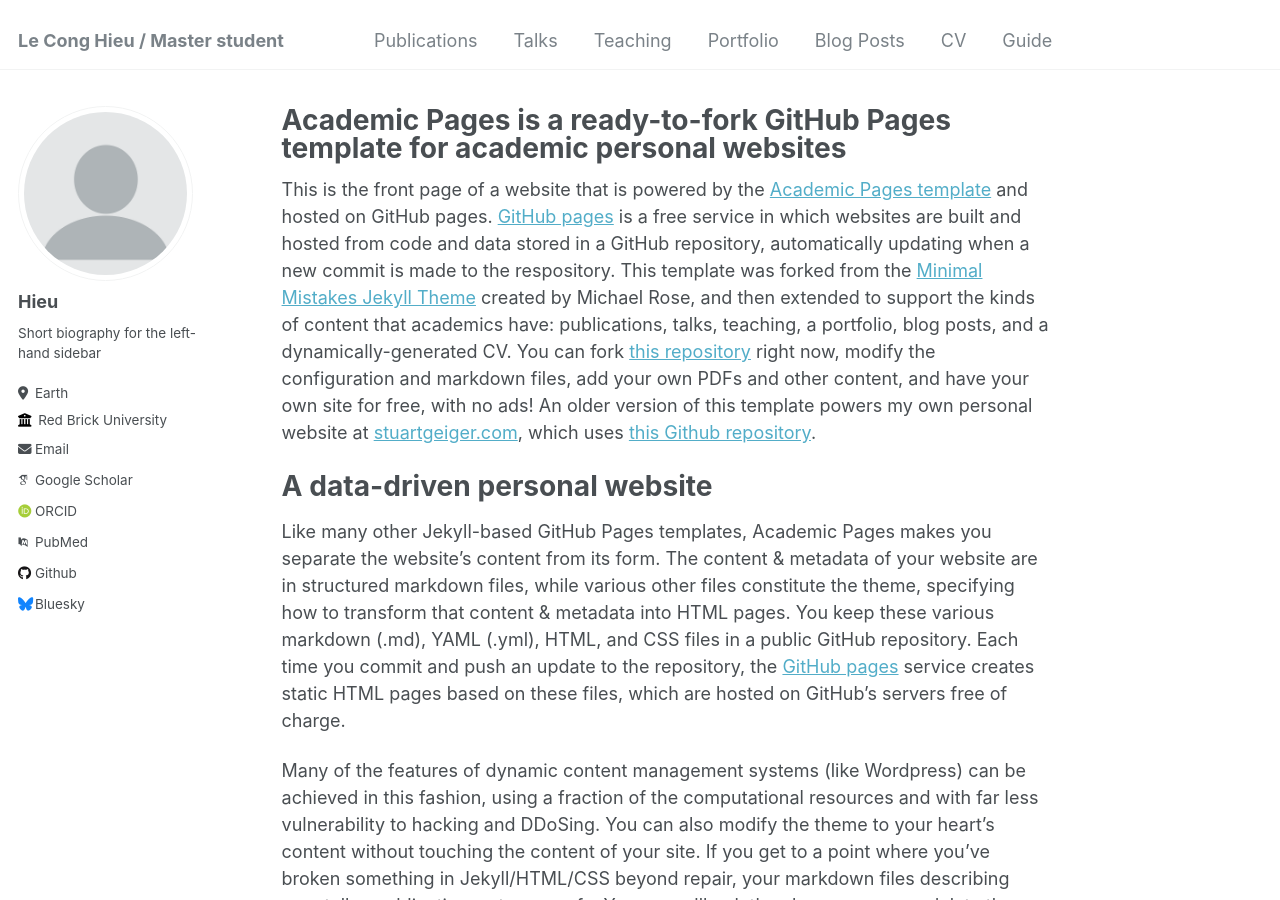
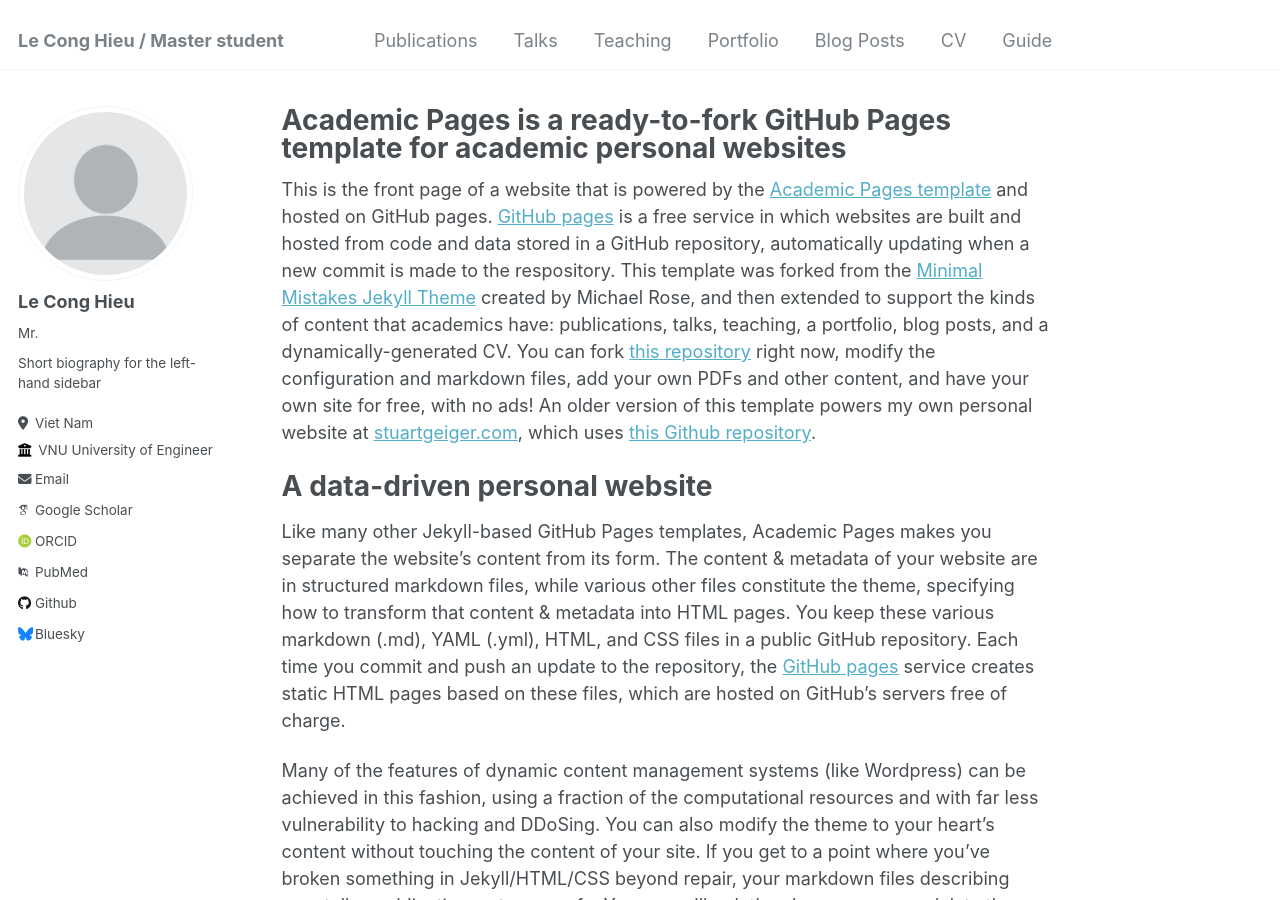
Before and after one commit to Hieuslecong/Hieuslecong.github.io, a Jekyll site: the page built from _pages/about.md, in a window 1280 px wide and 900 px high. Built offline with Jekyll 4.4.1, drawn with Linux system fonts in a browser that asks for light colours; some web fonts are replaced.

Commit message:
Update _config.yml

```diff
--- a/_config.yml
+++ b/_config.yml
@@ -22,17 +22,17 @@
 author:
   # Biographic information
   avatar           : "profile.png"
-  name             : "Hieu"
-  pronouns         : # example: "she/her"
+  name             : "Le Cong Hieu"
+  pronouns         : Mr. # example: "she/her"
   bio              : "Short biography for the left-hand sidebar"
-  location         : "Earth"
-  employer         : "Red Brick University"
+  location         : "Viet Nam"
+  employer         : "VNU University of Engineering and Technology (VNU-UET)"
   uri              : # URL
   email            : "Hieus.lecong@gmail.com"
 
   # Academic websites
   arxiv            : # URL - Update with the correct link to your profile
-  googlescholar    : "https://scholar.google.com/citations?user=PS_CX0AAAAAJ"
+  googlescholar    : "https://scholar.google.com/citations?user=FY_Jru4AAAAJ&hl=vi&oi=ao"
   impactstory      : # URL
   orcid            : "http://orcid.org/yourorcidurl"
   semantic         : # URL
```
